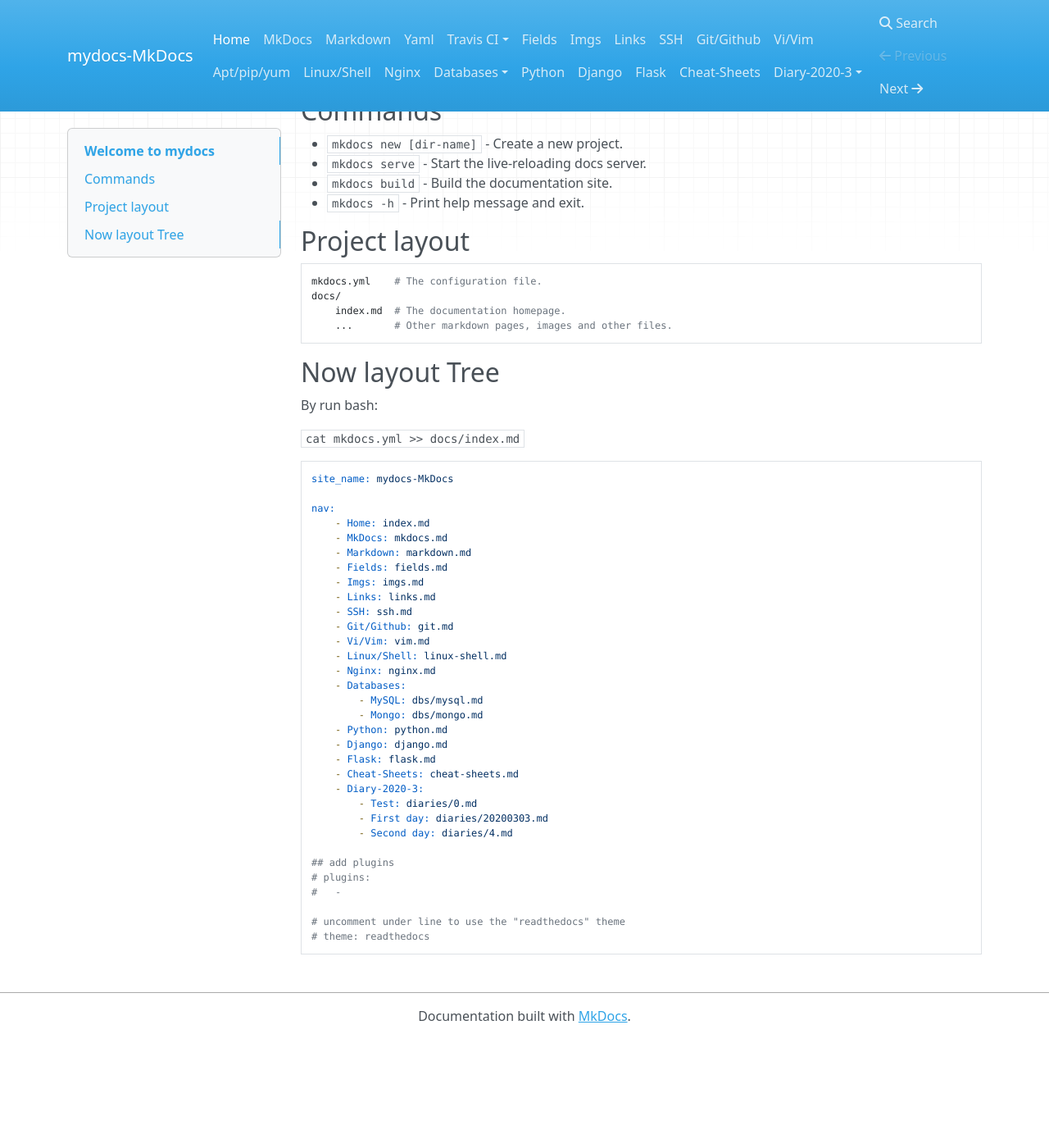
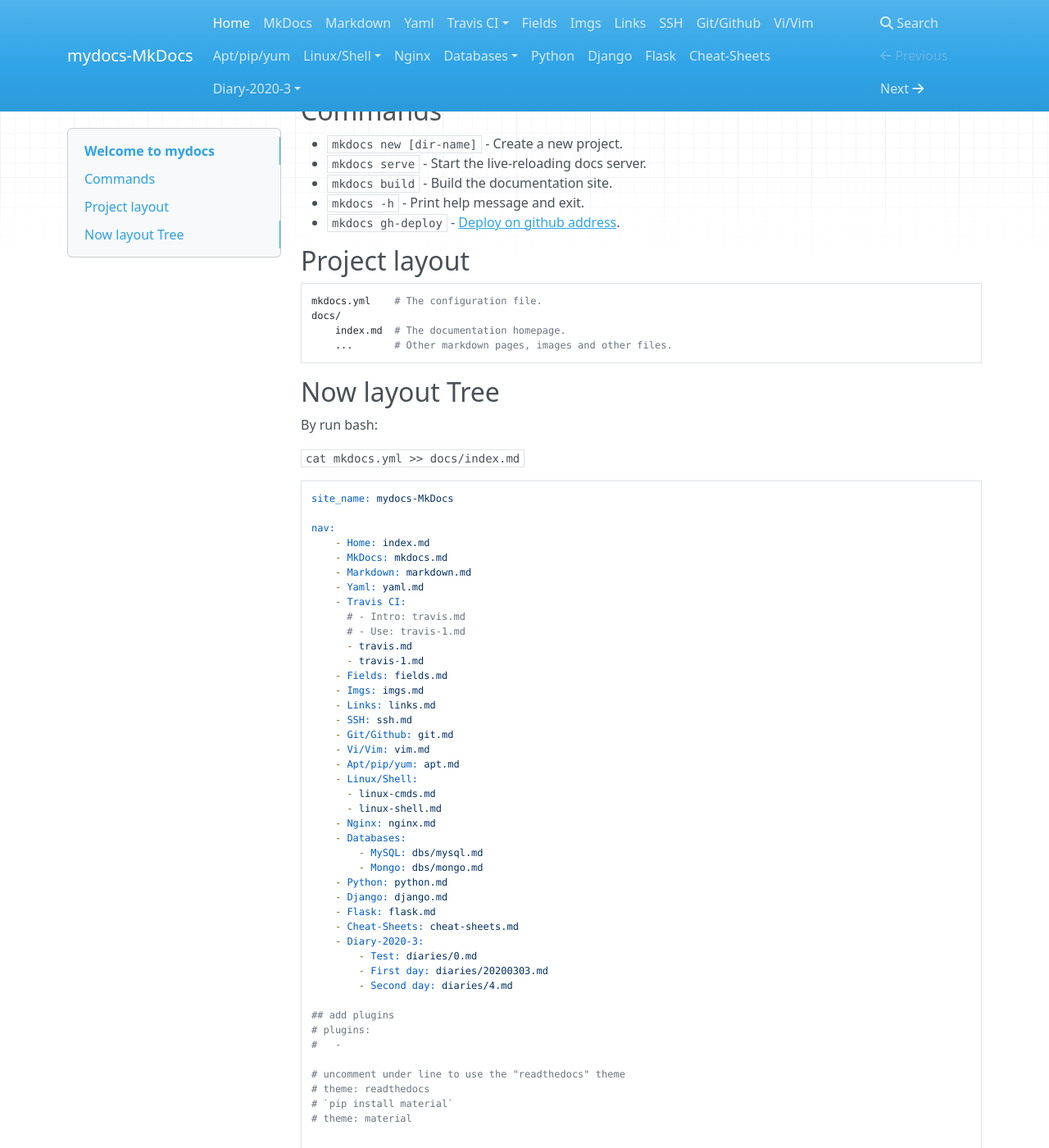
Before and after one commit to dick7/mydocs, an MkDocs documentation site: the page built from docs/index.md, in a window 1280 px wide and 1400 px high, scrolled down 202 px. Shown: the whole window at 82% size. Built offline with MkDocs 1.6.1, drawn with Linux system fonts in a browser that asks for light colours; nearby versions of some CDN libraries; before the commit the page ends 1469 px from its top, so only the background shows below that.

Commit message:
修正linux-cmds 格式

````diff
--- a/docs/index.md
+++ b/docs/index.md
@@ -12,6 +12,7 @@
 * `mkdocs serve` - Start the live-reloading docs server.
 * `mkdocs build` - Build the documentation site.
 * `mkdocs -h` - Print help message and exit.
+* `mkdocs gh-deploy` - [Deploy on github address](https://dick7.github.io/mydocs/).
 
 ## Project layout
 
@@ -34,13 +35,22 @@
     - Home: index.md
     - MkDocs: mkdocs.md
     - Markdown: markdown.md
+    - Yaml: yaml.md
+    - Travis CI:
+      # - Intro: travis.md
+      # - Use: travis-1.md
+      - travis.md
+      - travis-1.md
     - Fields: fields.md
     - Imgs: imgs.md
     - Links: links.md
     - SSH: ssh.md
     - Git/Github: git.md
     - Vi/Vim: vim.md
-    - Linux/Shell: linux-shell.md
+    - Apt/pip/yum: apt.md
+    - Linux/Shell:
+      - linux-cmds.md
+      - linux-shell.md
     - Nginx: nginx.md
     - Databases:
         - MySQL: dbs/mysql.md
@@ -60,4 +70,7 @@
 
 # uncomment under line to use the "readthedocs" theme
 # theme: readthedocs
+# `pip install material`
+# theme: material
+
 ```
--- a/mkdocs.yml
+++ b/mkdocs.yml
@@ -17,7 +17,9 @@
     - Git/Github: git.md
     - Vi/Vim: vim.md
     - Apt/pip/yum: apt.md
-    - Linux/Shell: linux-shell.md
+    - Linux/Shell:
+      - linux-cmds.md
+      - linux-shell.md
     - Nginx: nginx.md
     - Databases:
         - MySQL: dbs/mysql.md
@@ -37,3 +39,5 @@
 
 # uncomment under line to use the "readthedocs" theme
 # theme: readthedocs
+# `pip install material`
+# theme: material
````
Also changed, not shown: docs/linux-cmds.md (added, +130 -0 lines), docs/mkdocs.md (+5 -0 lines), 1 other file.
